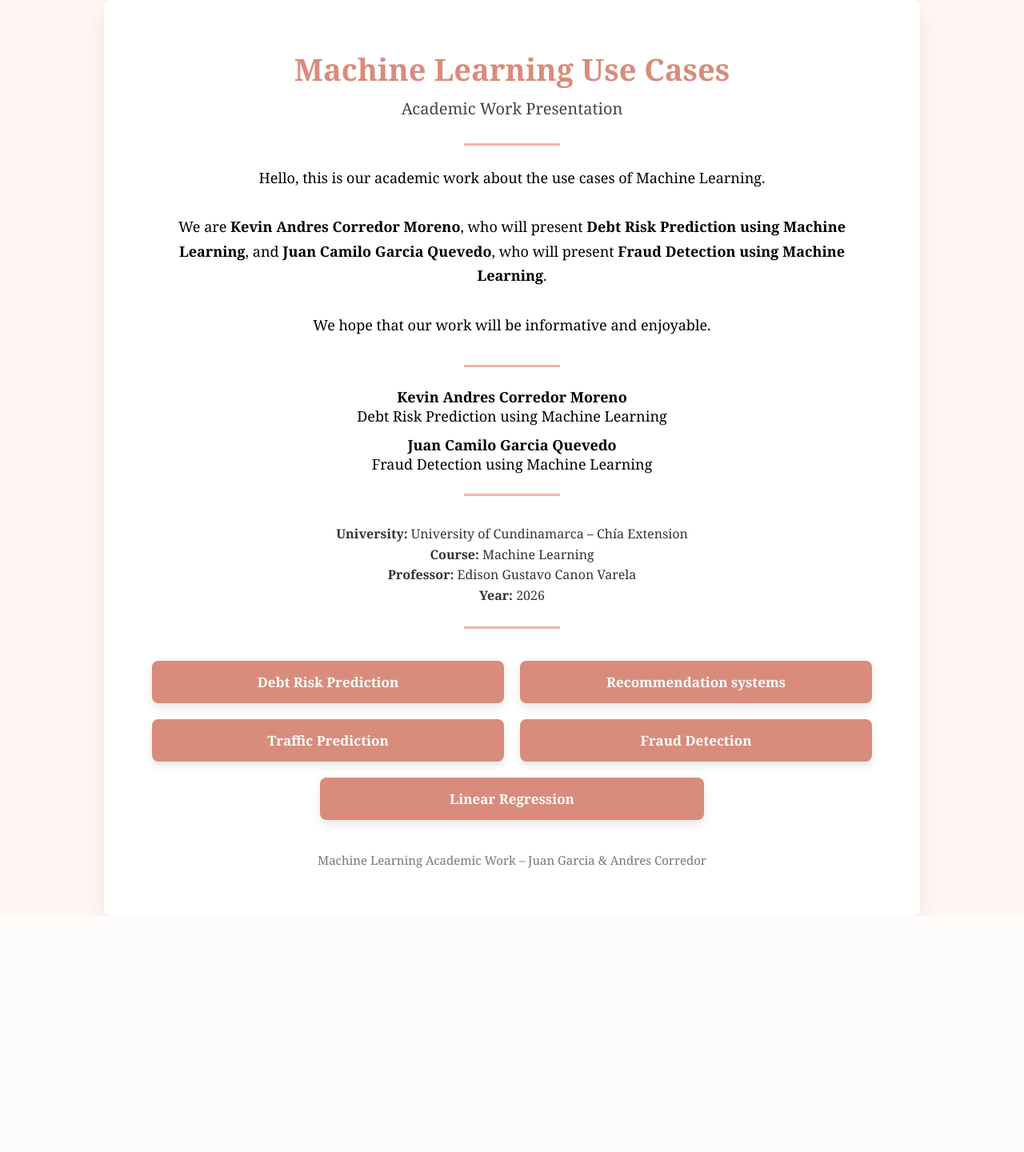
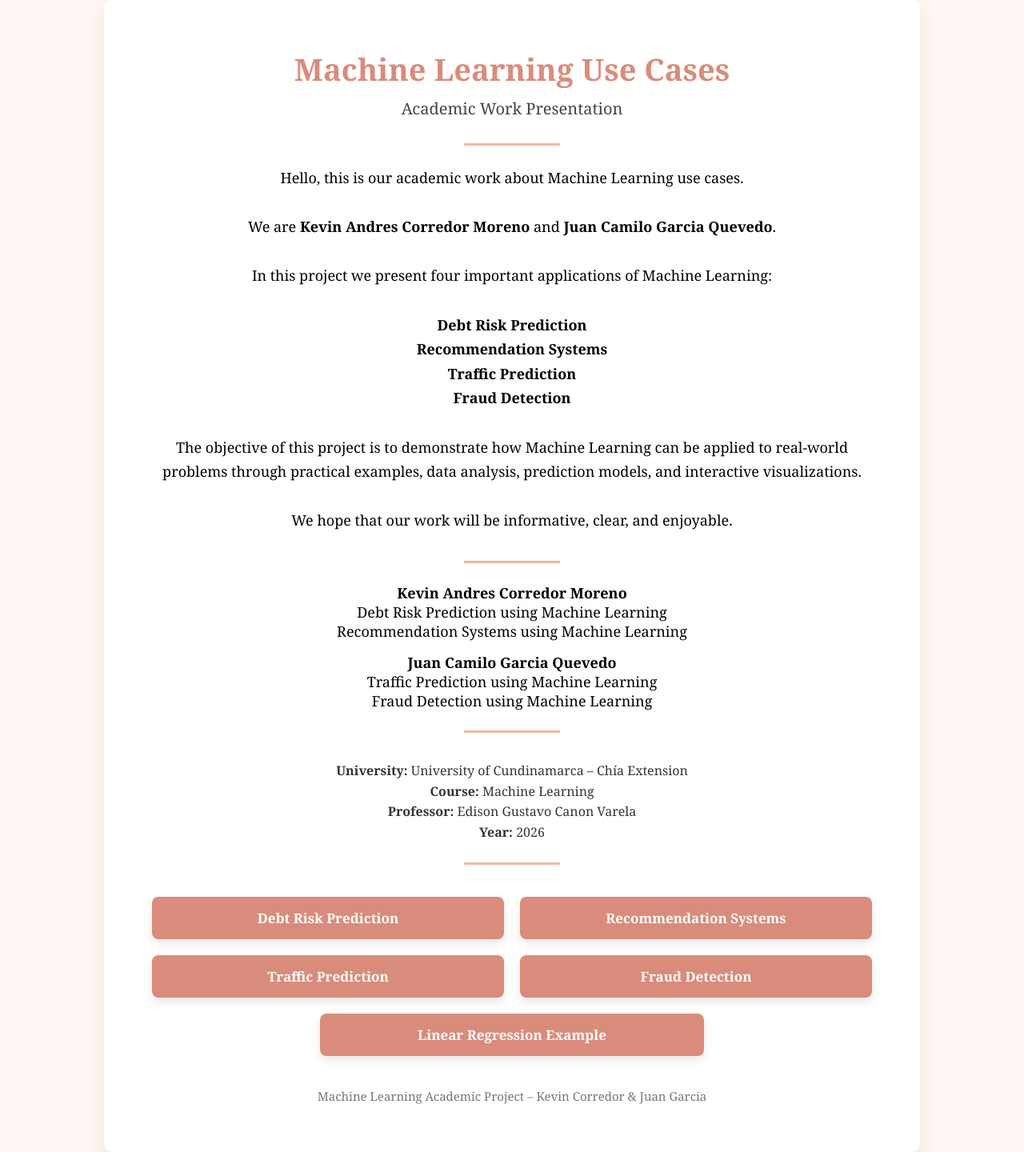
Before and after one commit to Andres5-12/Machine_Learning, a Flask app: page / in a window 1280 px wide. Shown: the whole page at 80% size. Before the commit the page ends 1145 px from the top, so only its background shows below. Run offline with Flask 3, Linux system fonts and the light colour scheme.

Commit message:
add final buttoms
add final buttoms

```diff
--- a/templates/Page.html
+++ b/templates/Page.html
@@ -1,13 +1,16 @@
 <!DOCTYPE html>
 <html lang="en">
+
 <head>
+
 <meta charset="UTF-8">
+
 <title>Machine Learning Academic Work</title>
 
 <style>
 
 body{
-    font-family: "Georgia", "Times New Roman", serif;
+    font-family:"Georgia","Times New Roman",serif;
     background:#fff7f3;
     margin:0;
     display:flex;
@@ -17,11 +20,9 @@ body{
 }
 
 .center-btn{
-
 grid-column:1 / 3;
 width:50%;
 margin:auto;
-
 }
 
 .page{
@@ -64,7 +65,7 @@ margin:auto;
 }
 
 .author{
-    margin:12px 0;
+    margin:15px 0;
     font-size:18px;
 }
 
@@ -81,18 +82,14 @@ margin:auto;
     color:#777;
 }
 
-
 .buttons{
-
 margin-top:40px;
 display:grid;
 grid-template-columns:1fr 1fr;
 gap:20px;
-
 }
 
 .btn{
-
 background:#d98c7b;
 color:white;
 padding:15px;
@@ -102,17 +99,15 @@ font-size:17px;
 font-weight:bold;
 transition:0.3s;
 box-shadow:0 5px 12px rgba(0,0,0,0.1);
-
 }
 
 .btn:hover{
-
 background:#c37463;
 transform:translateY(-3px);
-
 }
 
 </style>
+
 </head>
 
 <body>
@@ -131,18 +126,33 @@ Academic Work Presentation
 
 <div class="intro">
 
-Hello, this is our academic work about the use cases of Machine Learning.
+Hello, this is our academic work about Machine Learning use cases.
 
 <br><br>
 
-We are <b>Kevin Andres Corredor Moreno</b>, who will present
-<b>Debt Risk Prediction using Machine Learning</b>, and
-<b>Juan Camilo Garcia Quevedo</b>, who will present
-<b>Fraud Detection using Machine Learning</b>.
+We are <b>Kevin Andres Corredor Moreno</b> and
+<b>Juan Camilo Garcia Quevedo</b>.
 
 <br><br>
 
-We hope that our work will be informative and enjoyable.
+In this project we present four important applications of Machine Learning:
+
+<br><br>
+
+<b>Debt Risk Prediction</b><br>
+<b>Recommendation Systems</b><br>
+<b>Traffic Prediction</b><br>
+<b>Fraud Detection</b>
+
+<br><br>
+
+The objective of this project is to demonstrate how Machine Learning
+can be applied to real-world problems through practical examples,
+data analysis, prediction models, and interactive visualizations.
+
+<br><br>
+
+We hope that our work will be informative, clear, and enjoyable.
 
 </div>
 
@@ -151,13 +161,23 @@ We hope that our work will be informative and enjoyable.
 <div class="authors">
 
 <div class="author">
+
 <b>Kevin Andres Corredor Moreno</b><br>
-Debt Risk Prediction using Machine Learning
+
+Debt Risk Prediction using Machine Learning<br>
+
+Recommendation Systems using Machine Learning
+
 </div>
 
 <div class="author">
+
 <b>Juan Camilo Garcia Quevedo</b><br>
+
+Traffic Prediction using Machine Learning<br>
+
 Fraud Detection using Machine Learning
+
 </div>
 
 </div>
@@ -167,14 +187,16 @@ Fraud Detection using Machine Learning
 <div class="info">
 
 <b>University:</b> University of Cundinamarca – Chía Extension<br>
+
 <b>Course:</b> Machine Learning<br>
+
 <b>Professor:</b> Edison Gustavo Canon Varela<br>
+
 <b>Year:</b> 2026
 
 </div>
 
 <div class="line"></div>
-
 
 <div class="buttons">
 
@@ -183,7 +205,7 @@ Debt Risk Prediction
 </a>
 
 <a href="/SecondPage" class="btn">
-Recommendation systems
+Recommendation Systems
 </a>
 
 <a href="/ThirdPage" class="btn">
@@ -195,18 +217,19 @@ Fraud Detection
 </a>
 
 <a href="/LinearRegression" class="btn center-btn">
-Linear Regression
+Linear Regression Example
 </a>
 
 </div>
 
 <div class="footer">
 
-Machine Learning Academic Work – Juan Garcia & Andres Corredor
+Machine Learning Academic Project – Kevin Corredor & Juan Garcia
 
 </div>
 
 </div>
 
 </body>
+
 </html>
```
Also changed, not shown: templates/example.html (+26 -0 lines), templates/linearRegressionTesla.html (+27 -0 lines), static/regression.png.
